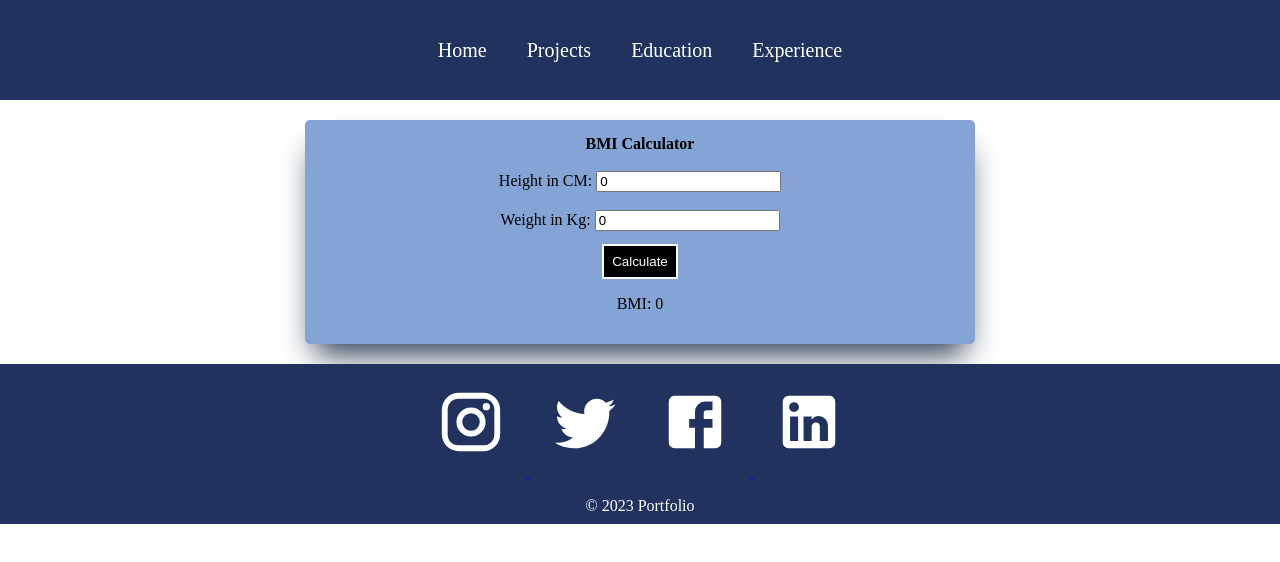
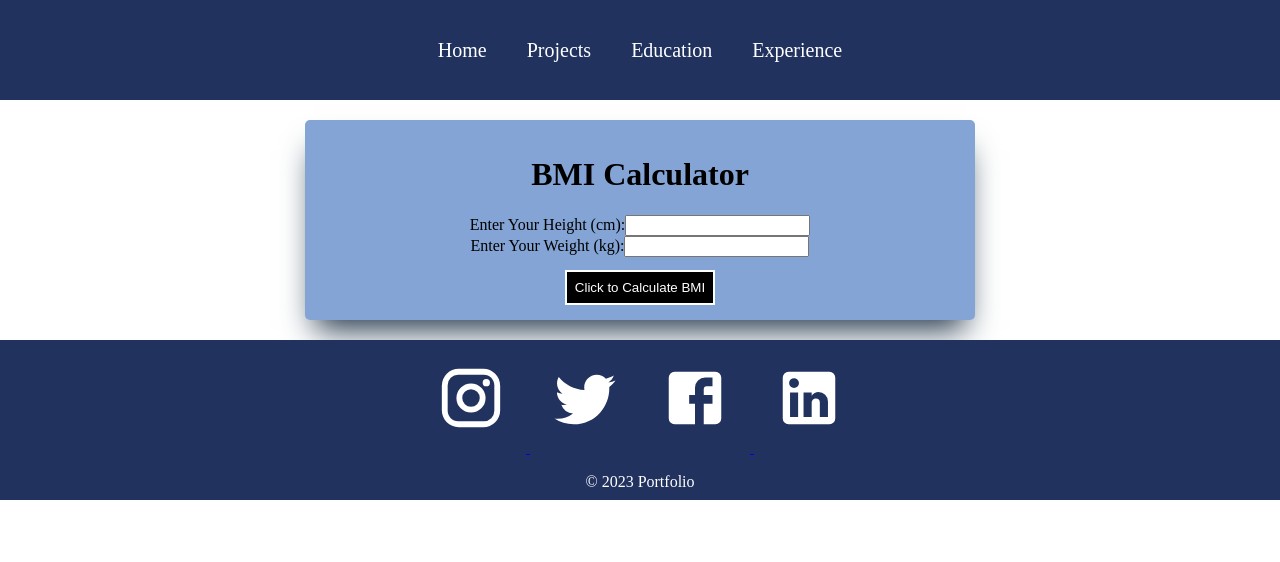
Before and after one commit to sukhknagra/sukhknagra.github.io, a React (Create React App) app: page /bmicalc in a window 1280 px wide. Shown: the top 562 px of the page. Built offline with nearby package versions, Linux system fonts and the light colour scheme.

Commit message:
Bmi changes

```diff
--- a/src/pages/BmiCalc.js
+++ b/src/pages/BmiCalc.js
@@ -1,38 +1,75 @@
 import React, { useState } from "react";
 
 import "../styles/BmiCalc.css";
-export default function BmiCalc() {
-  const [height, setHeight] = useState(0);
-  const [mass, setMass] = useState(0);
-  const [bmi, setBmi] = useState(0);
 
-  const calculate = (e) => {
-    e.preventDefault();
-    const formValid = +height > 0 && +mass > 0;
-    if (!formValid) {
-      return;
-    }
-    const bmi = +mass / (+height) / (+height) * 10000;
-    setBmi(bmi);
+function BmiCalculator() {
+  const [heightValue, setHeightValue] = useState('');
+  const [weightValue, setWeightValue] = useState('');
+  const [bmiValue, setBmiValue] = useState('');
+  const [bmiMessage, setBmiMessage] = useState('');
+
+  const calculateBmi = () => {
+      if (heightValue && weightValue) {
+          const heightInMeters = heightValue / 100;
+          const bmi = (weightValue / (heightInMeters * heightInMeters)).toFixed(2);
+          setBmiValue(bmi);
+
+
+          let message = '';
+
+          if (bmi < 18.5 ) {
+
+             message = 'You are Underweight';
+          } else if (bmi >= 18.5 && bmi < 25) {
+              message = 'You are Normal weight';
+          } else if (bmi >= 25 && bmi < 30) {
+              message = 'You are Overweight';
+          } else {
+              message = 'You are Obese';
+          }
+          setBmiMessage(message);
+      } else {
+          setBmiValue('');
+          setBmiMessage('');
+      }
   };
 
   return (
-    <div className="wrapper">
-        <b>BMI Calculator</b>
-      <form onSubmit={calculate}>
-        <div><br/>
-          <label>Height in CM: </label>
-          <input value={height} onChange={(e) => setHeight(e.target.value)} />
-        </div>
-
-        <div> <br/>
-          <label>Weight in Kg: </label>
-          <input value={mass} onChange={(e) => setMass(e.target.value)} />
-        </div>
-
-        <button type="submit">Calculate</button>
-      </form>
-      <p>BMI: {bmi}</p>
-    </div>
+      <div className="wrapper">
+          <h1> BMI Calculator</h1>
+          <div >
+              <label htmlFor="height">Enter Your Height (cm):</label>
+              <input
+                  type="number"
+                  id="height"
+                  value={heightValue}
+                  onChange={(e) => setHeightValue(e.target.value)}
+              />
+          </div>
+          <div>
+              <label htmlFor="weight">Enter Your Weight (kg):</label>
+              <input
+                  type="number"
+                  id="weight"
+                  value={weightValue}
+                  onChange={(e) => setWeightValue(e.target.value)}
+              />
+          </div>
+          <button onClick={calculateBmi}>
+              Click to Calculate BMI
+          </button>
+          {bmiValue && bmiMessage && (
+              <div className="result">
+                  <p>
+                      Your BMI: <span className="bmi-value">{bmiValue}</span>
+                  </p>
+                  <p>
+                      Result: <span className="bmi-message">{bmiMessage}</span>
+                  </p>
+              </div>
+          )}
+      </div>
   );
 }
+
+export default BmiCalculator;
--- a/src/pages/Home.js
+++ b/src/pages/Home.js
@@ -13,7 +13,7 @@ function Home() {
              <h2> Hi, My Name is Sukhjinder Kaur</h2> <br/> <br/>
             </div>
             <div className='prompt'>
-             <p> A sotware developer with a passion for learning and creating.</p>
+             <p> A developer with a passion for learning and creating. I am a team player and seeking opportunities to grow.</p>
 
 
              <a href='https://github.com/sukhknagra' target="_blank" rel="noreferrer"><GithubIcon/></a>
```
